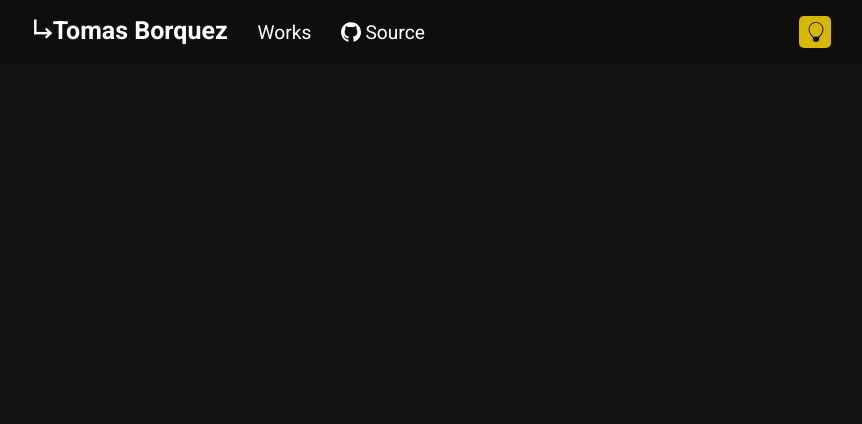
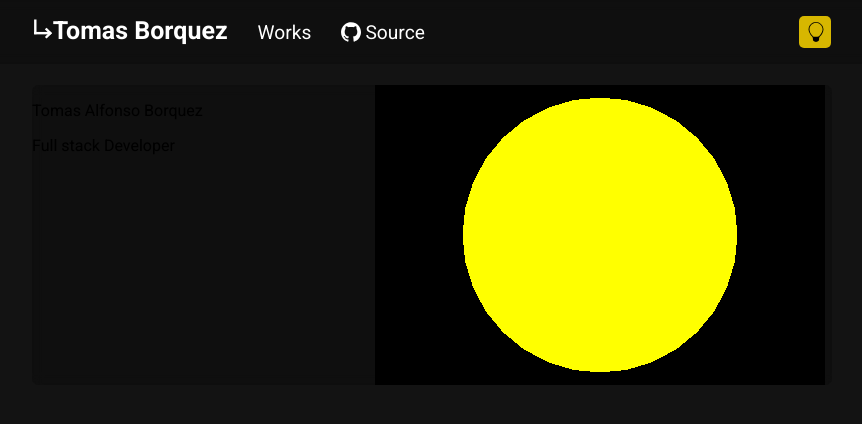
Before and after one commit to TomasBorquez/PortfolioV1, a React (Create React App) app: page / in a window 1280 px wide. Shown: the top 424 px of the page, without its empty margins (208-1070 px from the left). Built offline with nearby package versions, Linux system fonts and the light colour scheme.

Commit message:
added canvas

```diff
--- a/package.json
+++ b/package.json
@@ -10,6 +10,7 @@
     "react-dom": "^18.1.0",
     "react-router-dom": "^6.3.0",
     "react-scripts": "5.0.1",
+    "three": "^0.140.2",
     "web-vitals": "^2.1.4"
   },
   "scripts": {
@@ -35,5 +36,9 @@
       "last 1 firefox version",
       "last 1 safari version"
     ]
+  },
+  "devDependencies": {
+    "@types/dat.gui": "^0.7.7",
+    "dat.gui": "^0.7.9"
   }
 }
--- a/src/App/App.jsx
+++ b/src/App/App.jsx
@@ -1,16 +1,22 @@
+import React, { Fragment } from 'react';
+import { Route, Routes } from 'react-router-dom';
+import Nav from '../components/Nav/Nav.jsx'
+import About from '../components/About/About.jsx'
 import './App.css';
-import Nav from '../components/Nav/Nav.jsx'
-import { Route, Routes } from 'react-router-dom';
 function App() {
   return (
     <div className="App">
 
       <Routes>
-        <Route path='/' element={<Nav />}>
-          {/* <Route exact path='/' element={<About/>}/> */}
+        <Route path='/' element={
+              <Fragment>
+                <Nav />
+                <About />
+              </Fragment>
+            }>
         </Route>
 
-        <Route exact path='/works' element={<Nav />}>
+        <Route path='/works' element={<Nav />}>
 
         </Route>
 
--- /dev/null
+++ b/src/components/About/About.css
@@ -0,0 +1,20 @@
+.about {
+  position: absolute;
+  display: flex;
+  border-radius: 7px;
+  top: 85px;
+  width: 800px;
+  background-color: #0e0e0e91;
+  backdrop-filter: blur(6px);
+}
+
+.container {
+  margin-left: 172px;
+  width: 450px;
+  height: 300px;
+}
+
+.centerMe {
+  display: flex;
+  justify-content: center;
+}
--- /dev/null
+++ b/src/components/About/About.jsx
@@ -0,0 +1,56 @@
+import { useEffect, useRef } from 'react';
+import * as THREE from 'three';
+import './About.css';
+
+function About() {
+  const mountRef = useRef(null);
+
+  useEffect(() => {
+    const currentMount = mountRef.current;
+    // Scene
+    const scene = new THREE.Scene();
+    const camera = new THREE.PerspectiveCamera(
+      5,
+      currentMount.clientWidth / currentMount.clientHeight,
+      0.5,
+      1000
+    );
+    camera.position.z = 20
+    scene.add(camera);
+
+    // Renderer
+    const renderer = new THREE.WebGLRenderer();
+    renderer.setSize(currentMount.clientWidth, currentMount.clientHeight);
+    currentMount.appendChild(renderer.domElement)
+
+    // Our Sphere
+    const geometry = new THREE.SphereGeometry(0.8, 32, 16);
+    const material = new THREE.MeshBasicMaterial( { color: 0xffff00})
+    const shpere = new THREE.Mesh(geometry, material)
+    scene.add(shpere)
+
+    // Scene render
+    renderer.render(scene, camera)
+
+    // Scene cleanup
+    return () => {
+      currentMount.removeChild(renderer.domElement)
+    }
+  }, []);
+
+
+  return (
+    <div className='centerMe'>
+      <div className="about">
+        <div className="info">
+          <p>Tomas Alfonso Borquez</p>
+          <p>Full stack Developer</p>
+        </div>
+
+        <div className="container" ref={mountRef}></div>
+      </div>
+    </div>
+  );
+}
+
+export default About;
--- a/src/components/Nav/Nav.css
+++ b/src/components/Nav/Nav.css
@@ -1,5 +1,7 @@
 .navbar {
-  background-color: #0e0e0e;
+  position: fixed;
+  width: 100%;
+  background-color: #0e0e0e91;
   backdrop-filter: blur(6px);
   font-size: larger;
 }
--- a/src/components/Nav/Nav.jsx
+++ b/src/components/Nav/Nav.jsx
@@ -6,7 +6,6 @@ import LightBulb from '../../img/icons8-bombilla-globo-50.svg'
 import GitHubIcon from '../../img/GitHub-Mark-120px-plus.svg'
 
 function Nav() {
-
   return (
     <nav className="navbar">
       <div className="centered">
```
Also changed, not shown: 2 other files (tests, documents, lock files or other folders).
